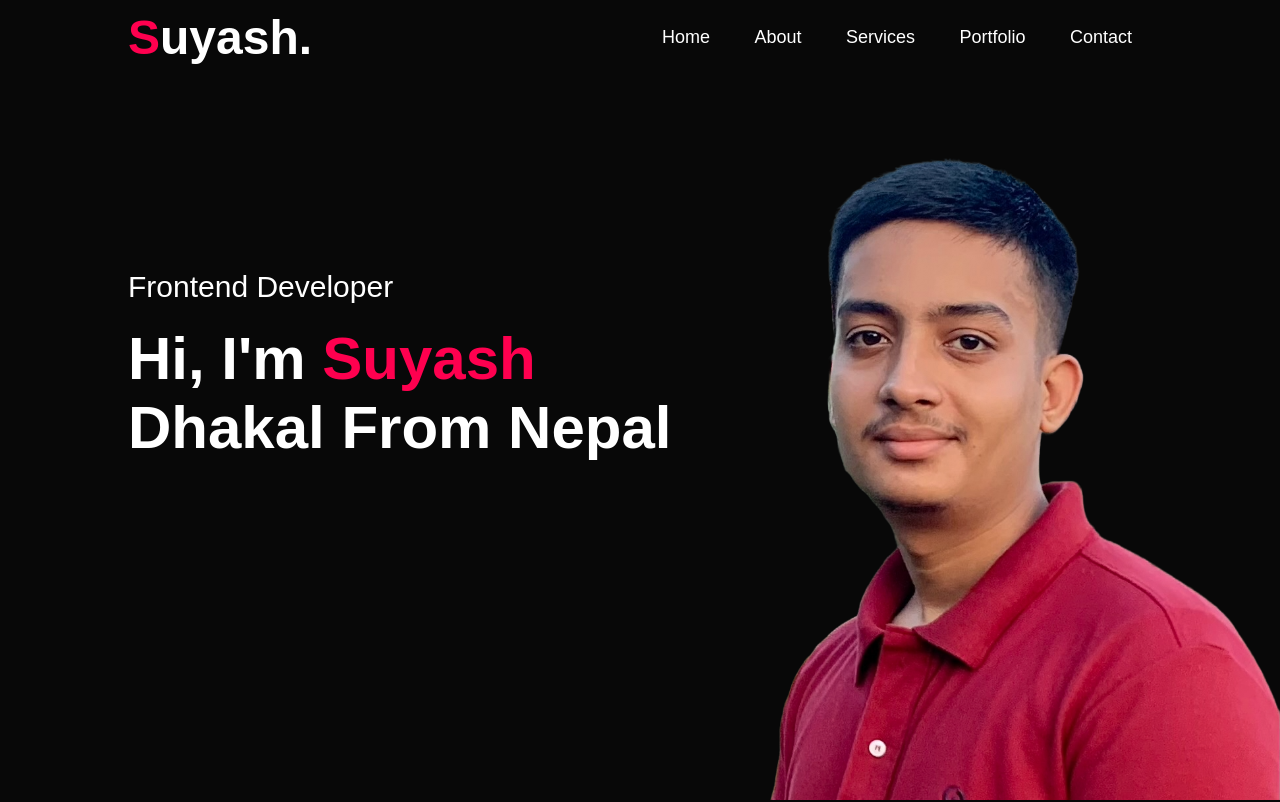
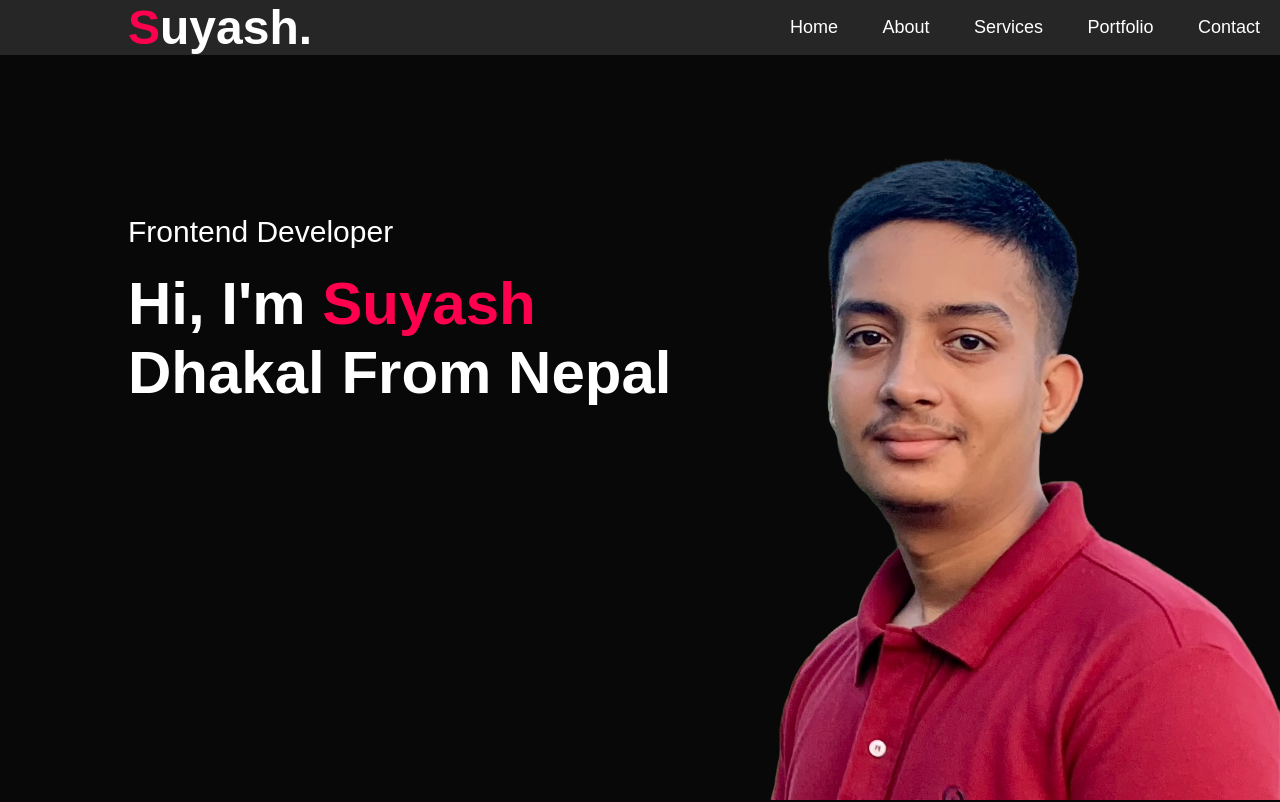
Before and after one commit to Suyash-Dhakal/portfolio-suyash, a plain HTML site: page index.html in a window 1280 px wide. Shown: the top 802 px of the page. Drawn offline with Linux system fonts and the light colour scheme.

Commit message:
changes in nav bar

```diff
--- a/style.css
+++ b/style.css
@@ -20,15 +20,32 @@ body{
     background-position: center;
 
 }
+
 .container{
     padding: 10px 10%;
 }
+
 nav{
     display: flex;
     align-items: center;
     justify-content: space-between;
     flex-wrap: wrap;
 }
+/* below makes the nav bar fixed */
+nav {
+    position: fixed;
+    top: 0;
+    left: 0; /* Ensure it aligns to the left edge of the viewport */
+    right: 0; /* Ensure it aligns to the right edge of the viewport */
+    width: 100%;
+    z-index: 1000; /* Keeps nav on top */
+    background-color: #262626; /* Or any desired color */
+  }
+  /* below is done to make the SUYASH align with other content */
+  nav .nav-name{
+    padding-left: 10%;
+  }
+
 .nav-name{
     font-weight: bolder;
     font-size: 3rem;
@@ -75,6 +92,7 @@ nav ul li a:hover::after{
 .header-text h1 span{
     color: #ff004f;
 }
+
 
 /* --------------------------------------ABOUT-------------------------------------- */
 
```
Also changed, not shown: 1 other file.
